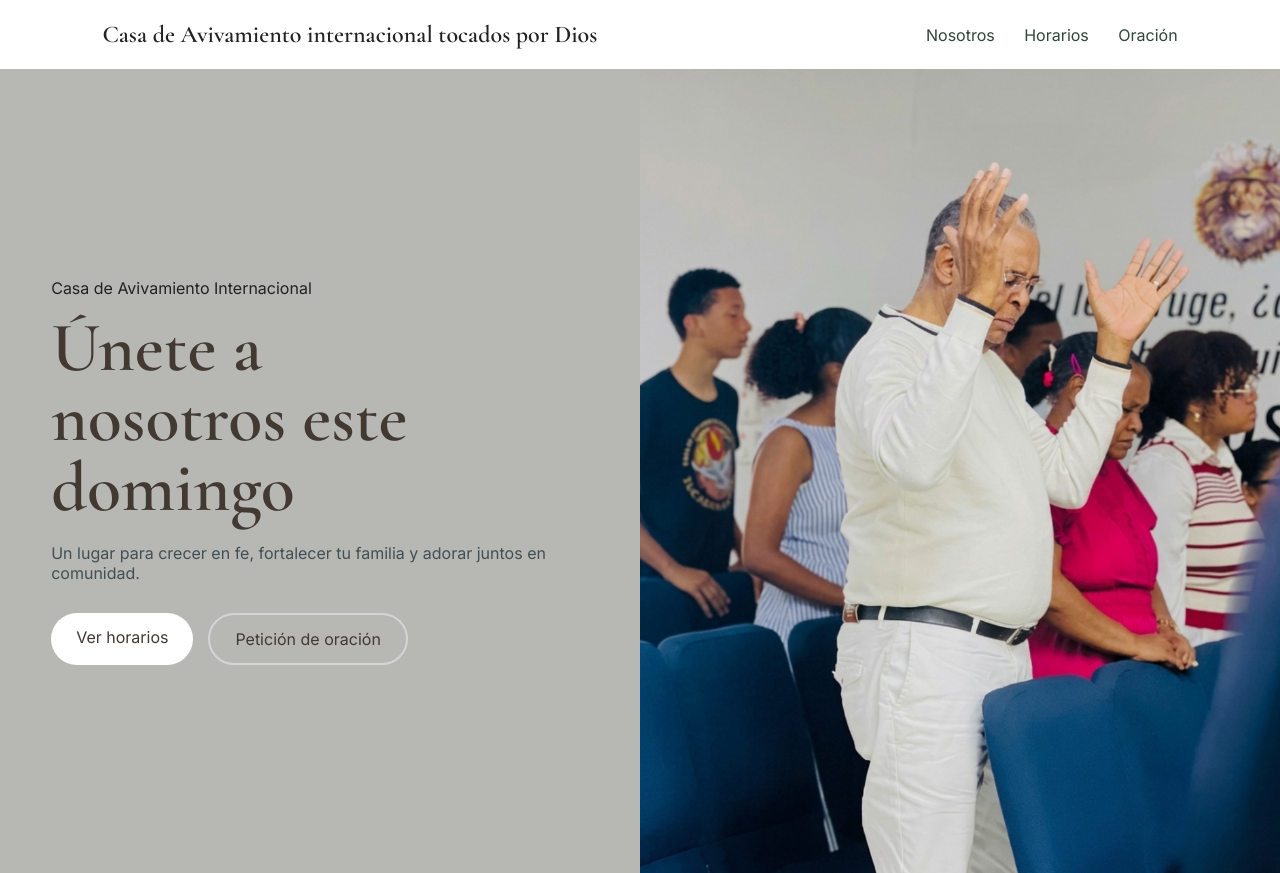
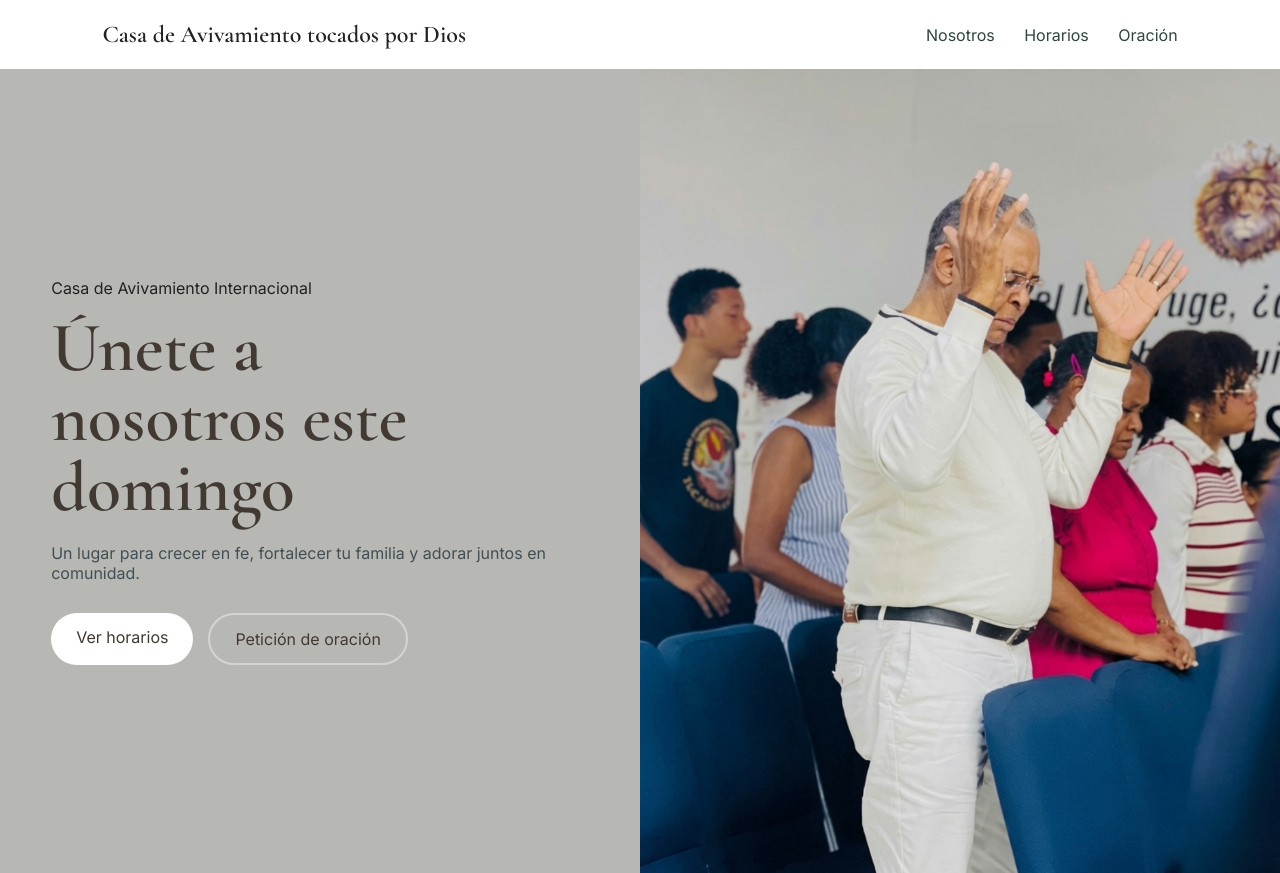
Before and after one commit to camihsn/casa-avivamiento, a plain HTML site: page index.html in a window 1280 px wide. Shown: the top 873 px of the page. Drawn offline with nearby package versions, Linux system fonts and the light colour scheme.

Commit message:
Fix HTML formatting and structure

```diff
--- a/index.html
+++ b/index.html
@@ -13,7 +13,7 @@
 <body>
 
     <nav>
-        <h2>Casa de Avivamiento internacional tocados por Dios</h2>
+        <h2>Casa de Avivamiento tocados por Dios</h2>
 
         <div>
             <a href="#nosotros">Nosotros</a>
```
